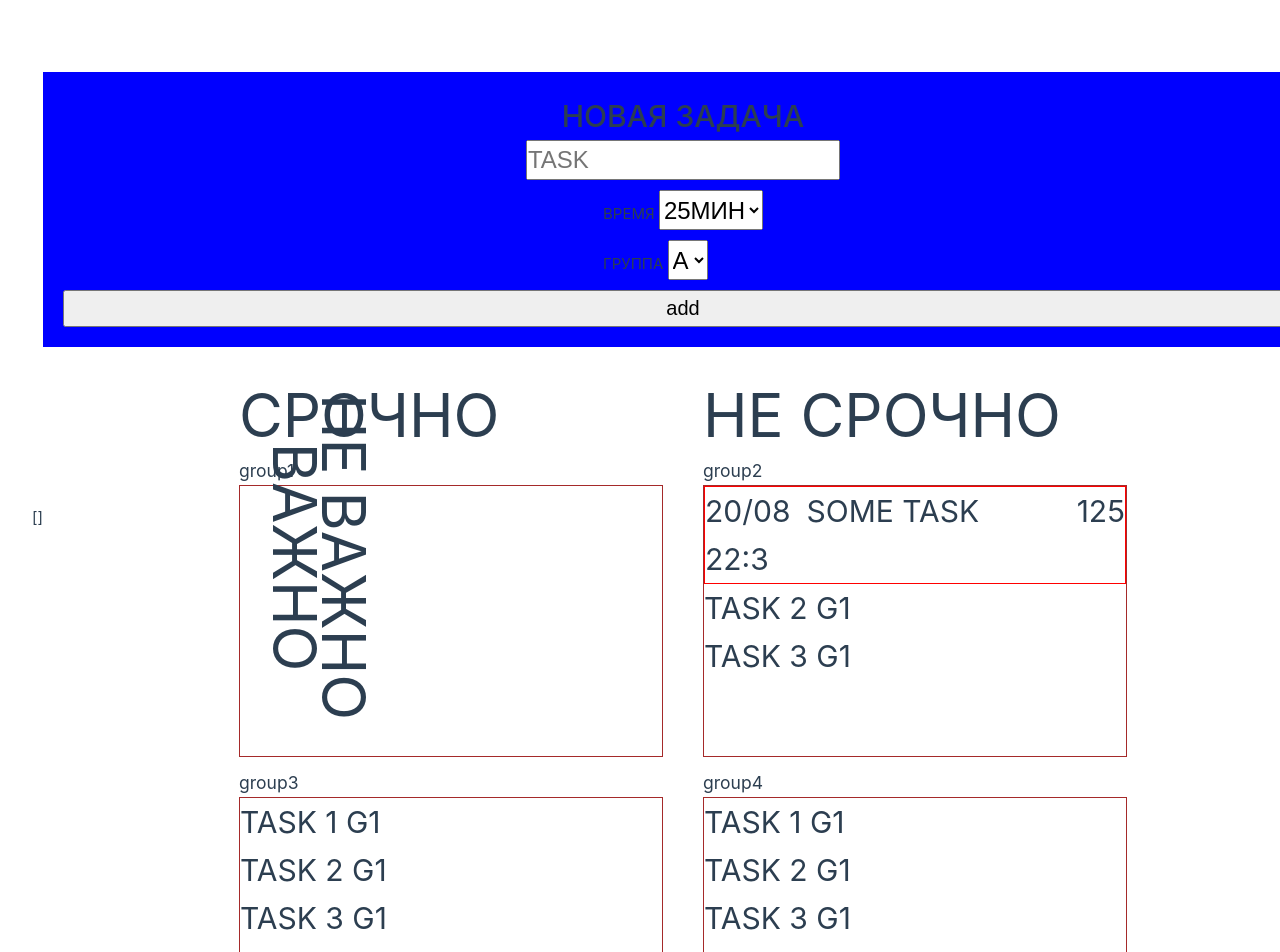
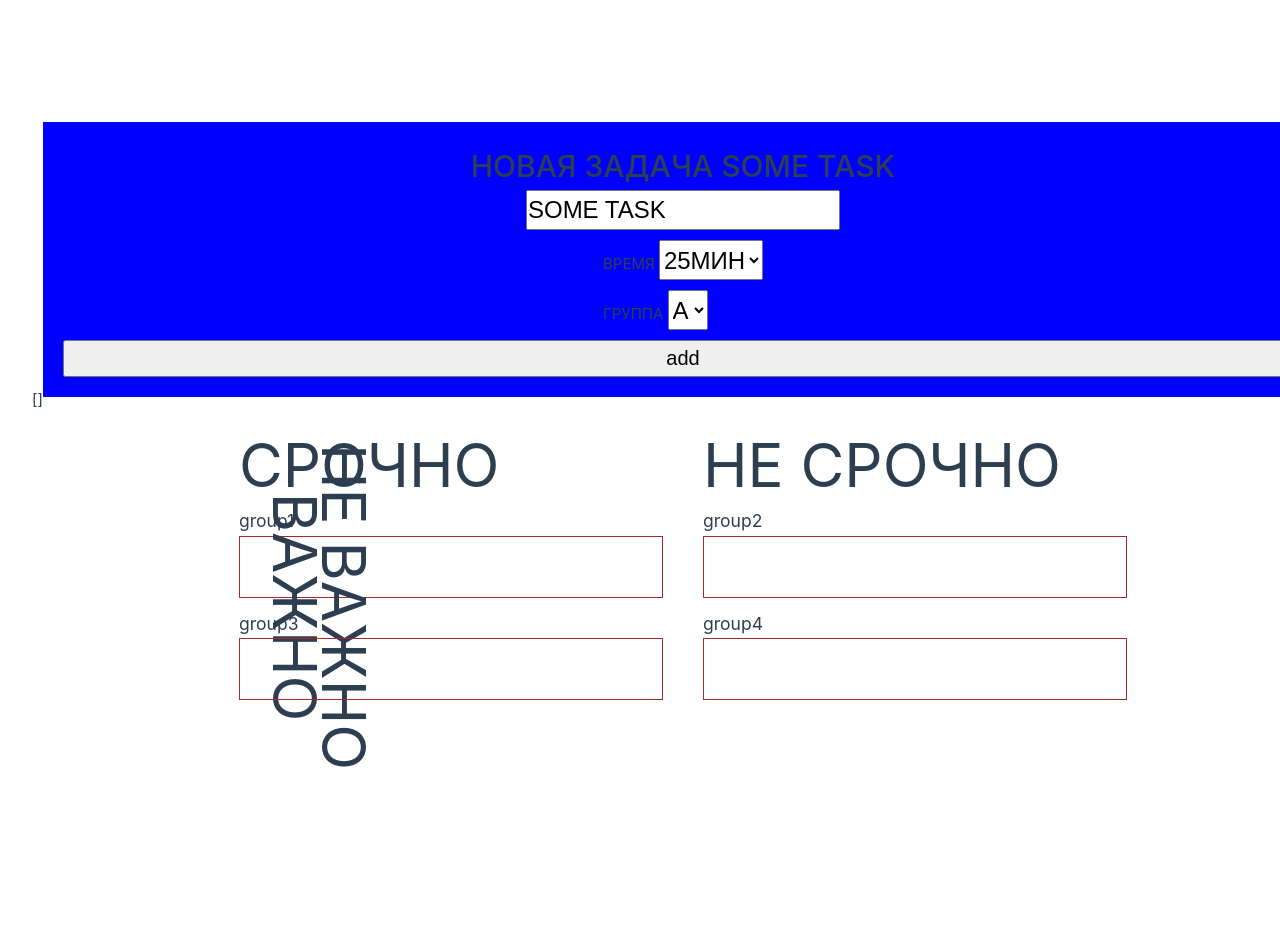
Before and after one commit to sbk-dushman/ts_practice_cases, a Vue app in the folder matrix_proj/: page / in a window 1280 px wide. Shown: the top 952 px of the page. After the commit the page ends 800 px from the top, so only its background shows below. Built offline with nearby package versions, Linux system fonts and the light colour scheme; the HTML template or start-up script is replaced by a standard one.

Commit message:
full draft matrix

```diff
--- a/matrix_proj/src/components/AppForm.vue
+++ b/matrix_proj/src/components/AppForm.vue
@@ -32,33 +32,21 @@ import { useTasksStore, type Task } from '@/stores/task';
 import { reactive } from 'vue';
 const taskStore= useTasksStore();
 const newTask = reactive<Task>({
+  // смущает дубляж на  77 строке
   base: {
     id: 0,
-    title: '',
+    title: 'some task',
     time: 25,
     priority: 1
   },
   public: {
     id: 0,
-    title: '',
+    title: 'some task',
     time: 25
   }
 })
 
 const addTask = () => {
-  // function formatDate(date) {
-
-//  let dd = date.getDate();
-//   if (dd < 10) dd = '0' + dd;
-
-  // const mm = date.getMonth() + 1;
-  // if (mm < 10) mm = '0' + mm;
-
-  // const yy:number = date.getFullYear() % 100;
-  // if (yy < 10) yy = '0' + yy;
-
-  // return dd + '.' + mm + '.' + yy;
-  // }
 
   const date = new Date();
 const id = date.toLocaleString("ru", {
@@ -72,13 +60,9 @@ const id = date.toLocaleString("ru", {
   minute: 'numeric',
   second: 'numeric'
 });
-  // const dd= date.getDate() < 10 ?'0'+ date.getDate() : date.getDate();
-  // const mm = (date.getMonth() + 1 < 10) ? (date.getMonth() + 1)+'0'  : date.getMonth() + 1 ;
-  // const yy = (date.getFullYear() % 100  < 10) ? (date.getFullYear() % 100) + '0'  : date.getFullYear() % 100;
-  // const id = dd + '.' + mm + '.' + yy;
   const taskToAdd: Task = {
     base: {
-      id: id,
+      id:  Date.now(),
       title: newTask.base.title,
       time: newTask.base.time,
       priority: newTask.base.priority,
@@ -91,11 +75,11 @@ const id = date.toLocaleString("ru", {
   };
   taskStore.addTask(taskToAdd);
   newTask.base.id = 0;
-  newTask.base.title = '';
+  newTask.base.title = 'some task';
   newTask.base.time = 25;
   newTask.base.priority = 1;
   newTask.public.id = 0;
-  newTask.public.title = '';
+  newTask.public.title = 'some task';
   newTask.public.time = 25;
 
 }
--- a/matrix_proj/src/components/AppMatrix.vue
+++ b/matrix_proj/src/components/AppMatrix.vue
@@ -3,9 +3,9 @@
 
 const props = defineProps<{
   groupA:Array<object>;
-  // groupB: Task | Array<object>;
-  // groupC: Task | Array<object>;
-  // groupD: Task | Array<object>;
+  groupB:Array<object>;
+  groupC:Array<object>;
+  groupD:Array<object>;
 }>()
 </script>
 
@@ -14,49 +14,59 @@ const props = defineProps<{
   <div class="group_a">
       <h3 class="group-title">group1</h3>
       <ul  class="task_list">
-         <li v-for="(group, key) in props.groupA" :key>
-          <div  :class=key>
-            <span  v-for="(value,index) in group" :key="index"   >
-        {{value}}
+        <!-- двойной цикл не нравится -->
+         <li v-for="(group, key) in props.groupA" :key class="task-card">
+            <span :class="[ index =='title'? 'task-card__title':'',
+                            index =='id'? 'task-card__date':'',
+                            index =='id'? 'task-card__date':'',
+                            index =='time'? 'task-card__time':'' ]"
+            v-for="(value,index) in group" :key="index"   >
+                  {{value}}
           </span>
-        </div>
         </li>
-        <!-- <li>TASK 2 G1</li>
-        <li>TASK 3 G1</li> -->
+
       </ul>
   </div>
     <div class="group_b">
       <h3 class="group-title">group2</h3>
       <ul class="task_list">
-        <li>
-
-          <div  class="task-card">
-            <span data-v-c2dce88c="">20/08 22:3</span>
-            <span class="task-card__title">
-              Some Task
-            </span>
-              <span  data-v-c2dce88c="">1</span>
-              <span class="task-card__time" data-v-c2dce88c="">25</span>
-            </div>
+            <li v-for="(group, key) in props.groupB" :key class="task-card">
+            <span :class="[ index =='title'? 'task-card__title':'',
+                            index =='id'? 'task-card__date':'',
+                            index =='id'? 'task-card__date':'',
+                            index =='time'? 'task-card__time':'' ]"
+            v-for="(value,index) in group" :key="index"   >
+                  {{value}}
+          </span>
         </li>
-        <li>TASK 2 G1</li>
-        <li>TASK 3 G1</li>
       </ul>
   </div>
     <div class="group_c">
       <h3 class="group-title">group3</h3>
       <ul class="task_list">
-        <li>TASK 1 G1</li>
-        <li>TASK 2 G1</li>
-        <li>TASK 3 G1</li>
+        <li v-for="(group, key) in props.groupC" :key class="task-card">
+            <span :class="[ index =='title'? 'task-card__title':'',
+                            index =='id'? 'task-card__date':'',
+                            index =='id'? 'task-card__date':'',
+                            index =='time'? 'task-card__time':'' ]"
+            v-for="(value,index) in group" :key="index"   >
+                  {{value}}
+          </span>
+        </li>
       </ul>
   </div>
     <div class="group_d">
       <h3 class="group-title">group4</h3>
       <ul class="task_list">
-        <li>TASK 1 G1</li>
-        <li>TASK 2 G1</li>
-        <li>TASK 3 G1</li>
+           <li v-for="(group, key) in props.groupD" :key class="task-card">
+            <span :class="[ index =='title'? 'task-card__title':'',
+                            index =='id'? 'task-card__date':'',
+                            index =='id'? 'task-card__date':'',
+                            index =='time'? 'task-card__time':'' ]"
+            v-for="(value,index) in group" :key="index"   >
+                  {{value}}
+          </span>
+        </li>
       </ul>
   </div>
 
@@ -66,20 +76,22 @@ const props = defineProps<{
 <style scoped>
 .task-card{
  border:1px solid red;
- display: flex
+ display: flex;
+ flex-direction:column;
+
 }
 .task-card>  span{
   /* display: block; */
 }
 .task-card__title{
   text-transform: uppercase;
-  order: 0;
+  order: -1;
   flex-basis: 1;
   width: 100%;
 
 }
 .task-card__time{
-  order: 1;
+  order: -1;
 }
 .group_a::before, .group_b::before,.group_a::after,.group_c::before{
 font-size: 60px;
```
Lines whose indentation alone changed are shown as unchanged.
